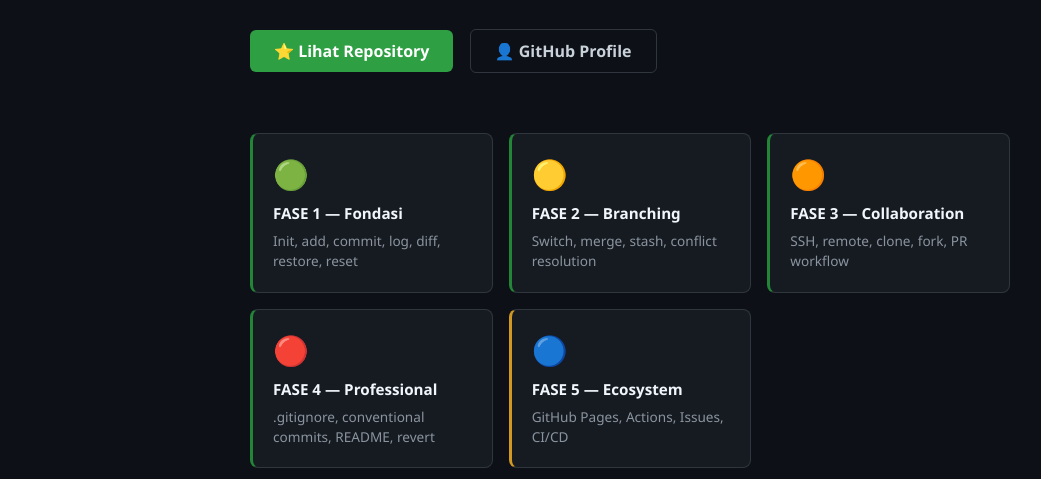
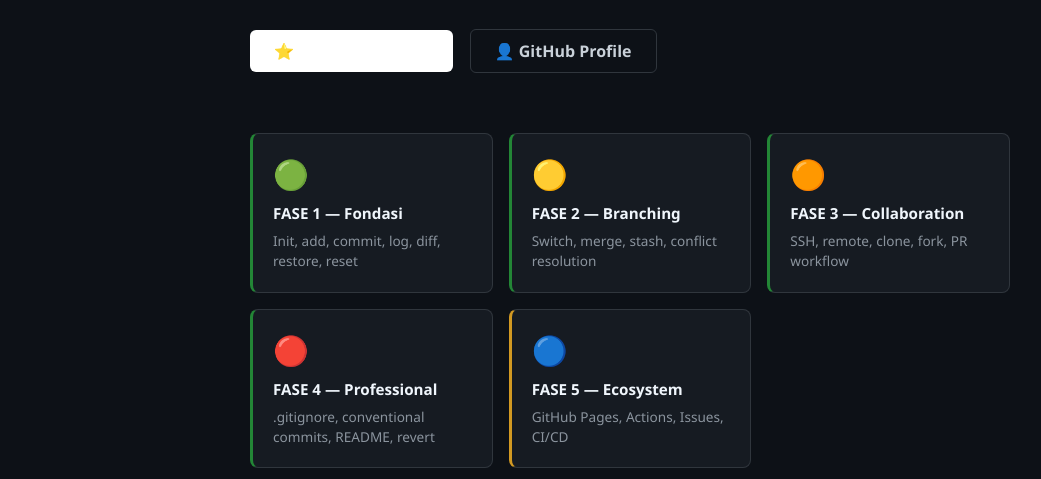
Before and after one commit to PressmenX/belajar-git, a plain HTML site: page index.html in a window 1280 px wide. In both pictures the pointer is over the link "⭐ Lihat Repository". Shown: the part 321-800 px from the top of the page, without its empty margins (10-1051 px from the left). Drawn offline with Linux system fonts and the light colour scheme.

Commit message:
style: ganti style hover button

```diff
--- a/index.html
+++ b/index.html
@@ -67,7 +67,9 @@
       transition: background 0.2s;
     }
 
-    .btn:hover { background: #2ea043; }
+    .btn:hover {
+      color: 238636;
+      background: white; }
 
     .btn-outline {
       background: transparent;
```
